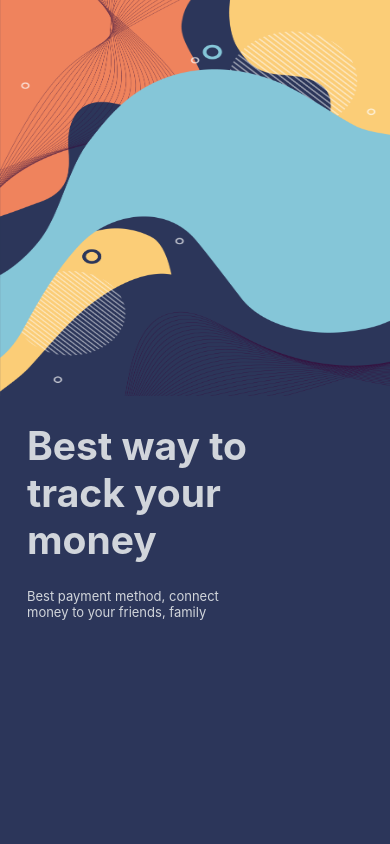
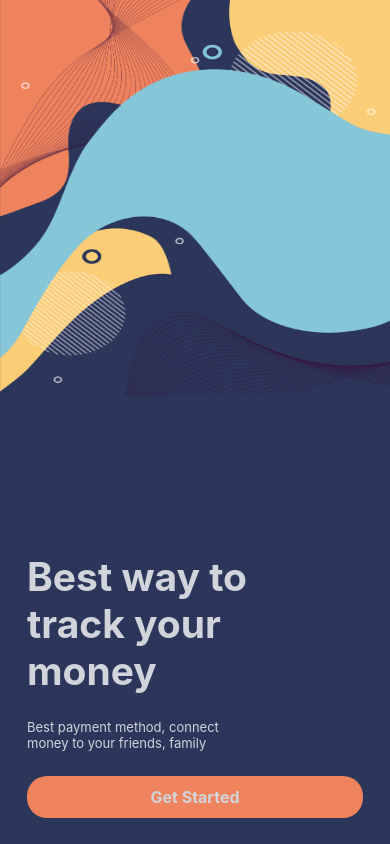
Before and after one commit to dubeyshantanu2/MoneyBag, a React Native app: screen / in a window 390 px wide. Built offline with nearby package versions, Linux system fonts and the light colour scheme.

Commit message:
Complete welcome screen ui

```diff
--- /dev/null
+++ b/src/components/Button/RegularButton.tsx
@@ -0,0 +1,21 @@
+import {GestureResponderEvent, StyleProp, TextStyle, ViewStyle, Pressable} from 'react-native';
+import React, {FunctionComponent} from 'react';
+import {styles} from './styles';
+import RegularText from '../Text/RegularText';
+
+interface ButtonProps {
+  onPress: ((event: GestureResponderEvent) => void) | undefined;
+  btnStyle?: StyleProp<ViewStyle>;
+  textStyle?: StyleProp<TextStyle>;
+  children: React.ReactNode;
+}
+
+const RegularButton: FunctionComponent<ButtonProps> = props => {
+  return (
+    <Pressable onPress={props.onPress} style={[styles.buttonContainer, props.btnStyle]}>
+      <RegularText style={props.textStyle}>{props.children}</RegularText>
+    </Pressable>
+  );
+};
+
+export default RegularButton;
--- /dev/null
+++ b/src/components/Button/styles.tsx
@@ -0,0 +1,14 @@
+import {StyleSheet} from 'react-native';
+import {colors} from '../../utils/colors';
+import {pixelSizeHorizontal, pixelSizeVertical} from '../../utils/sizes';
+
+export const styles = StyleSheet.create({
+  buttonContainer: {
+    width: '100%',
+    paddingHorizontal: pixelSizeHorizontal(20),
+    paddingVertical: pixelSizeVertical(10),
+    backgroundColor: colors.primary,
+    alignItems: 'center',
+    borderRadius: 20,
+  },
+});
--- a/src/screens/Welcome/index.tsx
+++ b/src/screens/Welcome/index.tsx
@@ -1,9 +1,10 @@
 import React, {FunctionComponent} from 'react';
-import {StatusBar, View, Text, Image} from 'react-native';
+import {StatusBar, View, Image} from 'react-native';
 import {styles} from './styles';
 import background from '../../assets/bgs/background_v1.png';
 import SmallText from '../../components/Text/SmallText';
 import BigText from '../../components/Text/BigText';
+import RegularButton from '../../components/Button/RegularButton';
 const TopSection = () => {
   return (
     <View style={styles.topsection}>
@@ -19,6 +20,7 @@ const BottomSection = () => {
       <SmallText style={styles.subHeading}>
         Best payment method, connect money to your friends, family
       </SmallText>
+      <RegularButton onPress={() => {}}>Get Started</RegularButton>
     </View>
   );
 };
--- a/src/screens/Welcome/styles.tsx
+++ b/src/screens/Welcome/styles.tsx
@@ -28,6 +28,7 @@ export const styles = StyleSheet.create({
     flex: 1,
     paddingHorizontal: pixelSizeHorizontal(25),
     paddingVertical: pixelSizeVertical(25),
+    justifyContent: 'flex-end',
   },
   heading: {
     width: '70%',
```
